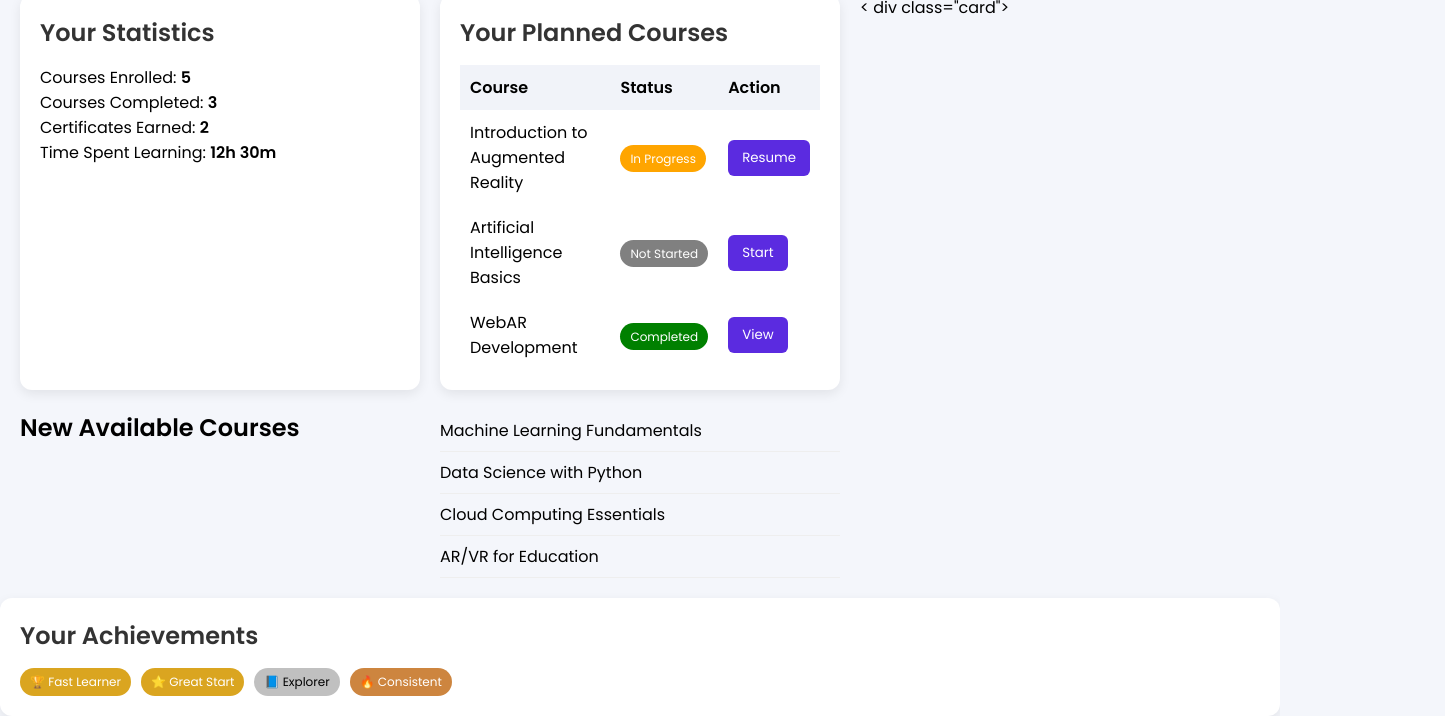
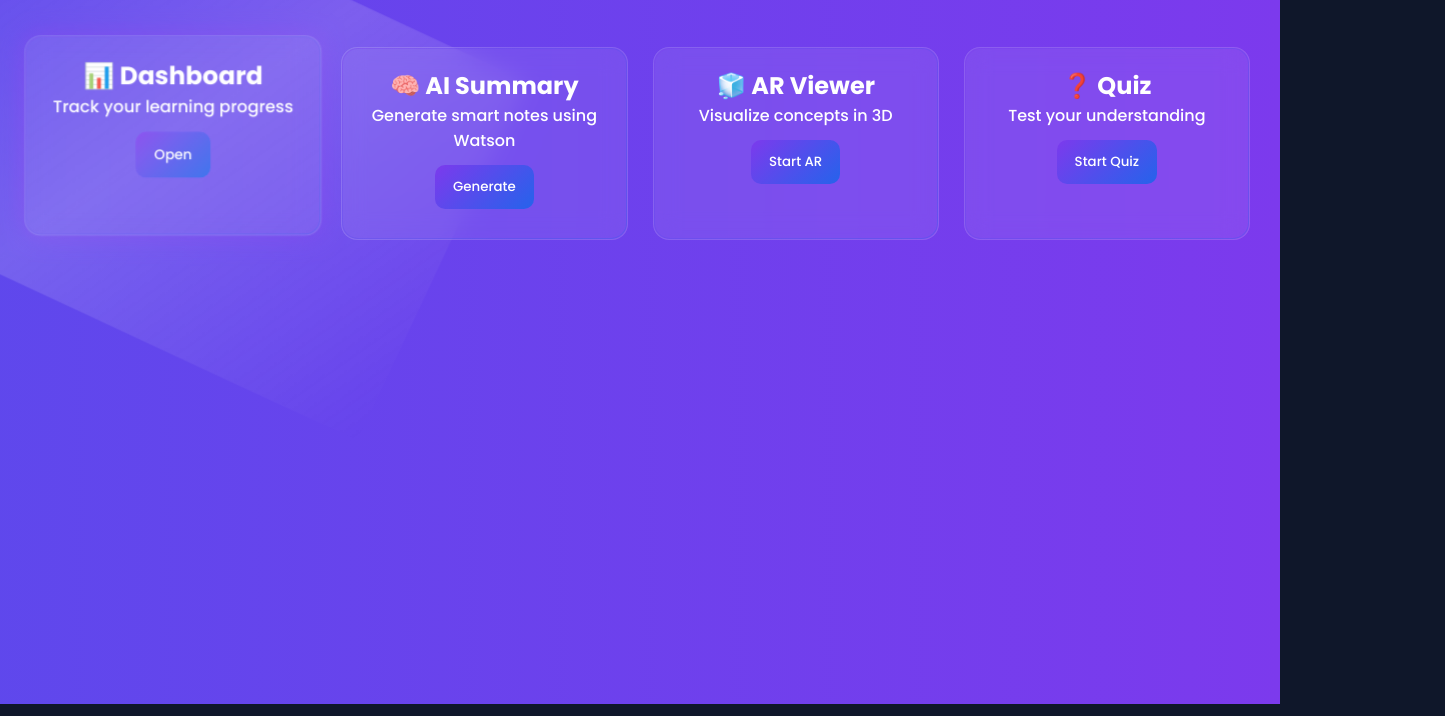
Before and after one commit to paavandnd-max/DThink-Project, a plain HTML site: page index.html in a window 1280 px wide. Shown: the part 96-812 px from the top of the page, 1445 px wide, since content can reach past the window. Drawn offline with Linux system fonts and the light colour scheme.

Commit message:
Updated UI, added AR feature and dashboard

```diff
--- a/index.html
+++ b/index.html
@@ -2,97 +2,55 @@
 <html lang="en">
 <head>
   <meta charset="UTF-8">
-    <title>DThink Project LMS</title>
+  <title>DThink AI</title>
   <meta name="viewport" content="width=device-width, initial-scale=1.0">
 
-    <!-- Google Font -->
-    <link href="https://fonts.googleapis.com/css2?family=Poppins:wght@300;400;600&display=swap" rel="stylesheet">
+  <!-- Fonts -->
+  <link href="https://fonts.googleapis.com/css2?family=Poppins:wght@300;500;700&display=swap" rel="stylesheet">
 
-    <!-- Font Awesome Icons -->
-    <link rel="stylesheet" href="https://cdnjs.cloudflare.com/ajax/libs/font-awesome/6.5.0/css/all.min.css">
-
-    <!-- Styles -->
+  <!-- CSS -->
   <link rel="stylesheet" href="style.css">
 </head>
+
 <body>
 
-    <!-- Navbar -->
-    <nav class="navbar">
-        <div class="logo">DThink LMS</div>
-        <ul class="nav-links">
-            <li class="active"><i class="fas fa-home"></i> Home</li>
-            <li><i class="fas fa-book"></i> My Courses</li>
-            <li><i class="fas fa-layer-group"></i> Course Catalogue</li>
-            <li><i class="fas fa-chart-bar"></i> Analytics</li>
-        </ul>
-        <div class="profile">
-            <i class="fas fa-user-circle"></i>
-        </div>
-    </nav>
+<div class="bg"></div>
 
-    <!-- Main Content -->
+<header class="navbar">
+  <h1>DThink</h1>
+  <p>AI + AR Learning Platform</p>
+</header>
+
 <div class="container">
 
-        <!-- Statistics -->
-        <div class="card">
-            <h2>Your Statistics</h2>
-            <p>Courses Enrolled: <strong>5</strong></p>
-            <p>Courses Completed: <strong>3</strong></p>
-            <p>Certificates Earned: <strong>2</strong></p>
-            <p>Time Spent Learning: <strong>12h 30m</strong></p>
+  <div class="card glow">
+    <h2>📊 Dashboard</h2>
+    <p>Track your learning progress</p>
+    <button onclick="goTo('dashboard.html')">Open</button>
   </div>
 
-        <!-- Planned Courses -->
-        <div class="card">
-            <h2>Your Planned Courses</h2>
-            <table>
-                <tr>
-                    <th>Course</th>
-                    <th>Status</th>
-                    <th>Action</th>
-                </tr>
-                <tr>
-                    <td>Introduction to Augmented Reality</td>
-                    <td><span class="badge progress">In Progress</span></td>
-                    <td><button>Resume</button></td>
-                </tr>
-                <tr>
-                    <td>Artificial Intelligence Basics</td>
-                    <td><span class="badge not-started">Not Started</span></td>
-                    <td><button>Start</button></td>
-                </tr>
-                <tr>
-                    <td>WebAR Development</td>
-                    <td><span class="badge completed">Completed</span></td>
-                    <td><button>View</button></td>
-                </tr>
-            </table>
+  <div class="card glow">
+    <h2>🧠 AI Summary</h2>
+    <p>Generate smart notes using Watson</p>
+    <button onclick="getSummary()">Generate</button>
+    <div id="summary"></div>
   </div>
 
-        <!-- Available Courses -->
-        <
-div class="card">
-            <h2>New Available Courses</h2>
-            <ul class="course-list">
-                <li>Machine Learning Fundamentals</li>
-                <li>Data Science with Python</li>
-                <li>Cloud Computing Essentials</li>
-                <li>AR/VR for Education</li>
-            </ul>
+  <div class="card glow">
+    <h2>🧊 AR Viewer</h2>
+    <p>Visualize concepts in 3D</p>
+    <button onclick="goTo('ar.html')">Start AR</button>
   </div>
 
-        <!-- Achievements -->
-        <div class="card">
-            <h2>Your Achievements</h2>
-            <div class="achievements">
-                <span class="badge gold">🏆 Fast Learner</span>
-                <span class="badge gold">⭐ Great Start</span>
-                <span class="badge silver">📘 Explorer</span>
-                <span class="badge bronze">🔥 Consistent</span>
-            </div>
+  <div class="card glow">
+    <h2>❓ Quiz</h2>
+    <p>Test your understanding</p>
+    <button onclick="startQuiz()">Start Quiz</button>
+    <div id="quiz"></div>
   </div>
 
 </div>
 
+<script src="script.js"></script>
 </body>
 </html>
--- a/script.js
+++ b/script.js
@@ -1,59 +1,20 @@
-function showSummary() {
-    document.getElementById("summary").innerHTML = `
-        <h2>Solar System Summary</h2>
-        <p>The Solar System consists of the Sun and eight planets that orbit it.
-        Gravity keeps them in motion.</p>
-        <h3>Use Cases</h3>
-        <ul>
-            <li>Understanding planetary motion</li>
-            <li>Space exploration studies</li>
-            <li>Astronomy education</li>
-        </ul>
-    `;
+function goTo(page) {
+  window.location.href = page;
+}
+
+function getSummary() {
+  document.getElementById("summary").innerHTML =
+    "✨ AI Summary: The solar system consists of planets orbiting the sun due to gravity.";
 }
 
 function startQuiz() {
-    document.getElementById("quiz").innerHTML = `
-        <h2>Quiz</h2>
-        <p>Which is the largest planet?</p>
-        <button onclick="checkAnswer('Jupiter')">Jupiter</button>
-        <button onclick="checkAnswer('Earth')">Earth</button>
-        <button onclick="checkAnswer('Mars')">Mars</button>
-        <p id="result"></p>
-    `;
+  document.getElementById("quiz").innerHTML = `
+    <p>Which is largest planet?</p>
+    <button onclick="check('Jupiter')">Jupiter</button>
+    <button onclick="check('Mars')">Mars</button>
+  `;
 }
 
-function checkAnswer(answer) {
-    const result = document.getElementById("result");
-    if (answer === "Jupiter") {
-        result.innerHTML = "✅ Correct!";
-        result.style.color = "green";
-    } else {
-        result.innerHTML = "❌ Incorrect. Try again!";
-        result.style.color = "red";
-    }
+function check(ans) {
+  alert(ans === "Jupiter" ? "✅ Correct" : "❌ Try again");
 }
-
-async function startAR() {
-    const mindarThree = new window.MINDAR.IMAGE.MindARThree({
-        container: document.querySelector("#ar-container"),
-        imageTargetSrc: "./assets/targets.mind"
-    });
-
-    const { renderer, scene, camera } = mindarThree;
-
-    const light = new THREE.HemisphereLight(0xffffff, 0xbbbbff, 1);
-    scene.add(light);
-
-    const anchor = mindarThree.addAnchor(0);
-    const geometry = new THREE.BoxGeometry(0.5, 0.5, 0.5);
-    const material = new THREE.MeshStandardMaterial({ color: 0x00ffcc });
-    const cube = new THREE.Mesh(geometry, material);
-    anchor.group.add(cube);
-
-    await mindarThree.start();
-    renderer.setAnimationLoop(() => {
-        cube.rotation.y += 0.01;
-        renderer.render(scene, camera);
-    });
-}
--- a/style.css
+++ b/style.css
@@ -1,146 +1,259 @@
 * {
-    margin: 0;
-    padding: 0;
-    box-sizing: border-box;
-    font-family: 'Poppins', sans-serif;
+  margin: 0;
+  padding: 0;
+  box-sizing: border-box;
+  font-family: 'Poppins', sans-serif;
 }
 
 body {
-    background: #f4f6fb;
+  background: #0f172a;
+  color: white;
+  overflow-x: hidden;
+}
+
+/* Animated gradient background */
+.bg {
+  position: fixed;
+  width: 100%;
+  height: 100%;
+  background: linear-gradient(270deg, #7c3aed, #2563eb, #06b6d4);
+  background-size: 600% 600%;
+  animation: gradientMove 10s ease infinite;
+  z-index: -1;
+}
+
+@keyframes gradientMove {
+  0% { background-position: 0% }
+  50% { background-position: 100% }
+  100% { background-position: 0% }
 }
 
 /* Navbar */
 .navbar {
-    background: linear-gradient(90deg, #5b2be0, #7a4df2);
-    color: white;
-    display: flex;
-    justify-content: space-between;
-    padding: 15px 30px;
-    align-items: center;
+  text-align: center;
+  padding: 20px;
 }
 
-.logo {
-    font-size: 20px;
-    font-weight: 600;
-}
-
-.nav-links {
-    list-style: none;
-    display: flex;
-    gap: 20px;
-}
-
-.nav-links li {
-    cursor: pointer;
-    padding: 8px 12px;
-    border-radius: 8px;
-}
-
-.nav-links li.active,
-.nav-links li:hover {
-    background: rgba(255, 255, 255, 0.2);
-}
-
-.profile i {
-    font-size: 22px;
+.navbar h1 {
+  font-size: 32px;
+  font-weight: 700;
 }
 
 /* Container */
 .container {
-    display: grid;
-    grid-template-columns: repeat(auto-fit, minmax(300px, 1fr));
-    padding: 20px;
-    gap: 20px;
+  display: grid;
+  grid-template-columns: repeat(auto-fit, minmax(260px, 1fr));
+  gap: 25px;
+  padding: 30px;
 }
 
-/* Cards */
+/* Glass Cards */
 .card {
-    background: white;
-    padding: 20px;
-    border-radius: 12px;
-    box-shadow: 0 4px 12px rgba(0, 0, 0, 0.08);
+  background: rgba(255, 255, 255, 0.08);
+  backdrop-filter: blur(12px);
+  border-radius: 16px;
+  padding: 20px;
+  text-align: center;
+  transition: 0.4s;
+  border: 1px solid rgba(255,255,255,0.1);
 }
 
-.card h2 {
-    margin-bottom: 15px;
-    color: #333;
+/* Hover animation */
+.card:hover {
+  transform: translateY(-8px) scale(1.04);
+  box-shadow: 0 20px 50px rgba(0,0,0,0.5);
 }
 
-/* Table */
-table {
-    width: 100%;
-    border-collapse: collapse;
+/* Glow effect */
+.glow:hover {
+  box-shadow: 0 0 25px rgba(124, 58, 237, 0.7);
 }
 
-th, td {
-    padding: 10px;
-    text-align: left;
+button {
+  margin-top: 12px;
+  padding: 12px 18px;
+  border-radius: 10px;
+  border: none;
+  background: linear-gradient(135deg, #7c3aed, #2563eb);
+  color: white;
+  font-weight: 500;
+  cursor: pointer;
+  position: relative;
+  overflow: hidden;
+  transition: 0.3s;
 }
 
-th {
-    background: #f1f3f9;
+/* glow ripple effect */
+button::after {
+  content: "";
+  position: absolute;
+  width: 0;
+  height: 0;
+  background: rgba(255,255,255,0.4);
+  border-radius: 50%;
+  top: 50%;
+  left: 50%;
+  transform: translate(-50%, -50%);
+  transition: 0.4s;
 }
 
-/* Buttons */
-button {
-    background: #5b2be0;
-    color: white;
-    border: none;
-    padding: 8px 14px;
-    border-radius: 6px;
-    cursor: pointer;
+button:hover::after {
+  width: 200px;
+  height: 200px;
 }
 
 button:hover {
-    background: #4320b5;
+  transform: translateY(-3px);
+  box-shadow: 0 10px 25px rgba(124,58,237,0.5);
 }
 
-/* Badges */
-.badge {
-    padding: 5px 10px;
-    border-radius: 20px;
-    font-size: 12px;
-    color: white;
+/* Text areas */
+#summary, #quiz {
+  margin-top: 10px;
+}
+/* Layout */
+.app {
+  display: flex;
 }
 
-.progress {
-    background: orange;
+/* Sidebar */
+.sidebar {
+  width: 220px;
+  height: 100vh;
+  background: rgba(0,0,0,0.3);
+  backdrop-filter: blur(15px);
+  padding: 20px;
 }
 
-.not-started {
-    background: gray;
+.sidebar h2 {
+  margin-bottom: 20px;
 }
 
-.completed {
-    background: green;
+.sidebar ul {
+  list-style: none;
 }
 
-.gold {
-    background: goldenrod;
+.sidebar li {
+  padding: 10px;
+  margin: 10px 0;
+  cursor: pointer;
+  border-radius: 8px;
+  transition: 0.3s;
 }
 
-.silver {
-    background: silver;
-    color: black;
+.sidebar li:hover,
+.sidebar .active {
+  background: rgba(255,255,255,0.1);
 }
 
-.bronze {
-    background: peru;
+/* Main */
+.main {
+  flex: 1;
+  padding: 30px;
 }
 
-/* Course List */
-.course-list {
-    list-style: none;
+/* Stats */
+.stats {
+  display: flex;
+  gap: 20px;
+  margin: 20px 0;
 }
 
-.course-list li {
-    padding: 8px 0;
-    border-bottom: 1px solid #eee;
+.stat-card {
+  flex: 1;
+  padding: 20px;
+  border-radius: 12px;
+  background: rgba(255,255,255,0.08);
+  text-align: center;
 }
 
-/* Achievements */
-.achievements {
-    display: flex;
-    flex-wrap: wrap;
-    gap: 10px;
+/* Courses */
+.courses {
+  display: flex;
+  gap: 20px;
 }
+
+.course-card {
+  flex: 1;
+  padding: 20px;
+  border-radius: 12px;
+  background: rgba(255,255,255,0.08);
+  transition: 0.3s;
+}
+
+.course-card:hover {
+  transform: scale(1.05) translateY(-5px);
+  box-shadow: 0 15px 40px rgba(0,0,0,0.5);
+}
+body {
+  animation: fadeIn 1s ease;
+}
+
+@keyframes fadeIn {
+  from {
+    opacity: 0;
+    transform: translateY(20px);
+  }
+  to {
+    opacity: 1;
+    transform: translateY(0);
+  }
+}
+.card {
+  position: relative;
+}
+
+.card::before {
+  content: "";
+  position: absolute;
+  inset: 0;
+  border-radius: 16px;
+  padding: 1px;
+  background: linear-gradient(135deg, #7c3aed, #2563eb);
+  -webkit-mask: linear-gradient(#000 0 0) content-box, linear-gradient(#000 0 0);
+  -webkit-mask-composite: xor;
+  mask-composite: exclude;
+  opacity: 0.3;
+}
+.card::after {
+  content: "";
+  position: absolute;
+  top: -50%;
+  left: -50%;
+  width: 200%;
+  height: 200%;
+  background: linear-gradient(
+    120deg,
+    transparent,
+    rgba(255,255,255,0.15),
+    transparent
+  );
+  transform: rotate(25deg);
+  opacity: 0;
+  transition: 0.5s;
+}
+
+.card:hover::after {
+  opacity: 1;
+}
+.sidebar li {
+  display: flex;
+  align-items: center;
+  gap: 10px;
+}
+
+.sidebar li:hover {
+  transform: translateX(6px);
+  color: #7c3aed;
+}
+.stat-card {
+  transition: 0.3s;
+}
+
+.stat-card:hover {
+  transform: scale(1.05);
+  box-shadow: 0 10px 30px rgba(124,58,237,0.5);
+}
+button:active {
+  transform: scale(0.95);
+}
```
Also changed, not shown: ar.html (added, +72 -0 lines), dashboard.html (added, +67 -0 lines), 1 other file. Lines whose indentation alone changed are shown as unchanged.
